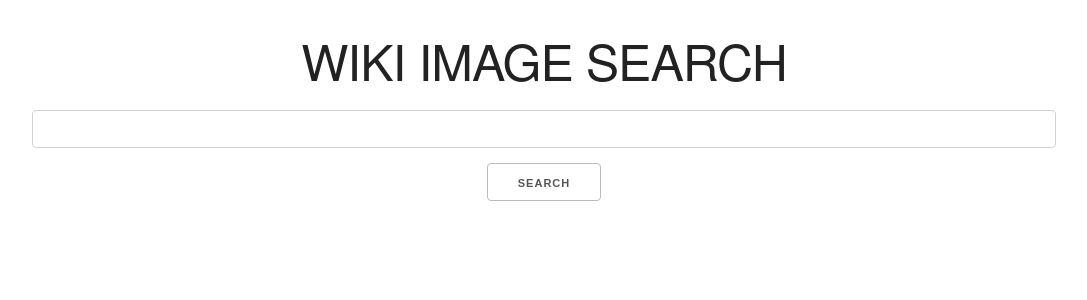
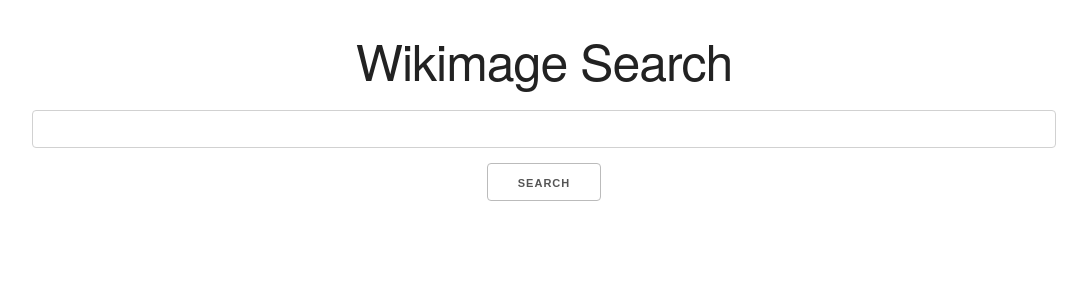
Before and after one commit to arsalansiddique1/ttds_cw3, a Vue app in the folder gui/: page / in a window 1280 px wide. Shown: the top 300 px of the page, without its empty margins (96-1183 px from the left). Built offline with nearby package versions, Linux system fonts and the light colour scheme.

Commit message:
updated font website

```diff
--- /dev/null
+++ b/gui/font.css
@@ -0,0 +1,9 @@
+@import url('https://fonts.googleapis.com/css?family=Montserrat');
+
+html, body {
+  font-family: 'Montserrat';
+}
+
+#app {
+  font-family: 'Montserrat';
+}
--- a/gui/src/App.vue
+++ b/gui/src/App.vue
@@ -33,7 +33,7 @@ export default {
   name: 'app',
   data() {
     return {
-      title: 'WIKI IMAGE SEARCH',
+      title: 'Wikimage Search',
       searchTerm: '',
       images: [],
       loading: false,
@@ -148,4 +148,8 @@ img {
   justify-content: center;
   align-items: center;
 }
+
+/* to set font */
+@import '../font.css';
+
 </style>
```
